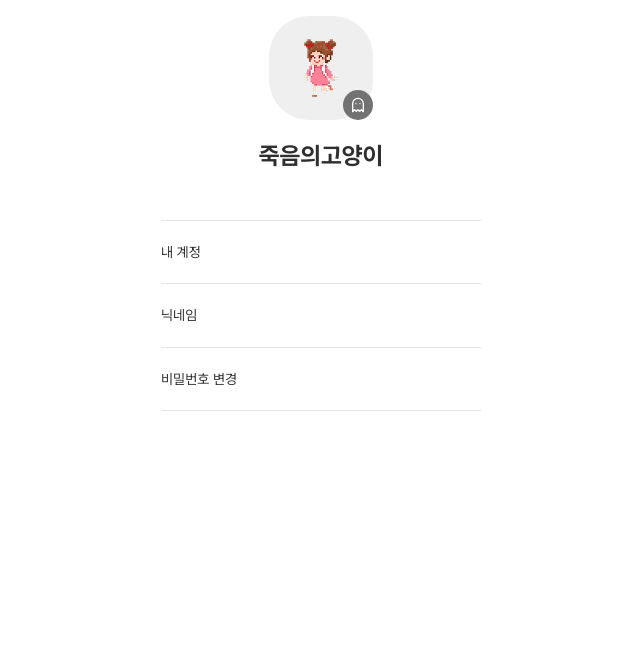
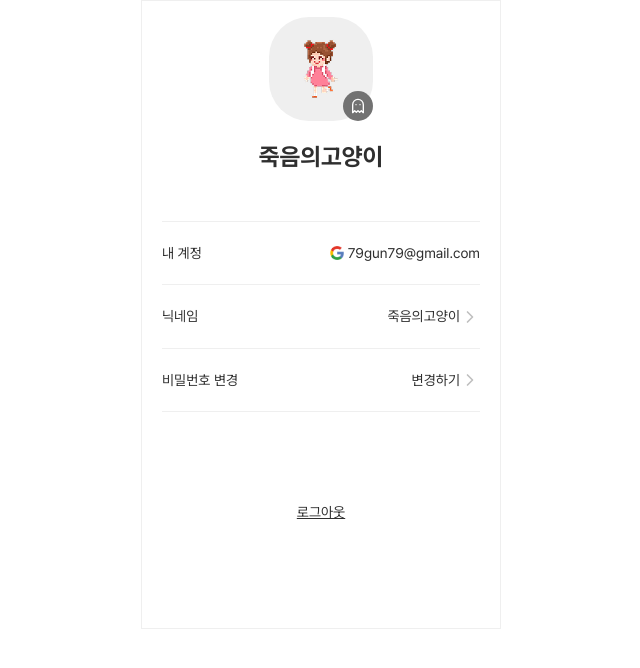
Before and after one commit to prgrms-web-devcourse-final-project/WEB4_5_9to6_FE, a Next.js app: page /profile/1/info in a window 1280 px wide. Shown: the top 668 px of the page, without its empty margins (319-959 px from the left). Built offline with nearby package versions, Linux system fonts and the light colour scheme.

Commit message:
feat: 내정보 수정 퍼블리싱

```diff
--- a/src/app/login/page.tsx
+++ b/src/app/login/page.tsx
@@ -2,6 +2,7 @@
 
 import Button from "@/components/common/Button";
 import Input from "@/components/login/Input";
+import Image from "next/image";
 
 export default function Login() {
     const loginHandler = () => {
@@ -18,7 +19,7 @@ export default function Login() {
         <div className="m-auto flex h-screen w-screen max-w-sm flex-col items-center justify-center">
             <div className="mx-5 flex flex-col items-center gap-4">
                 {/* 로고 */}
-                <img
+                <Image
                     src="/images/logo.png"
                     alt="logo"
                     className="mb-10 w-1/2"
--- /dev/null
+++ b/src/app/profile/[profileId]/info/name/page.tsx
@@ -0,0 +1,13 @@
+import ChangeNickname from "@/components/profile/info/ChangeNickname";
+
+export default function page() {
+    return (
+        <>
+            <div className="flex justify-center">
+                <div className="border-gray200 min-h-screen w-90 border bg-white pb-4">
+                    <ChangeNickname />
+                </div>
+            </div>
+        </>
+    );
+}
--- a/src/app/profile/[profileId]/info/page.tsx
+++ b/src/app/profile/[profileId]/info/page.tsx
@@ -1,36 +1,13 @@
-import Image from "next/image";
-import avatar from "../../../../assets/images/avatar.png";
-import { Ghost } from "lucide-react";
+import MyInfoCard from "@/components/profile/info/MyInfoCard";
+import MyInfoList from "@/components/profile/info/MyInfoList";
 
 export default function page() {
     return (
         <>
             <div className="flex justify-center">
-                <div className="min-h-screen w-90 bg-white pb-4">
-                    <div className="flex flex-col items-center justify-center gap-5 pt-4 pb-12">
-                        <span className="not-only:bg-gray200 relative flex h-26 w-26 items-center justify-center rounded-[40px]">
-                            <Image
-                                src={avatar}
-                                alt="프로필"
-                                className="h-15 w-15 object-fill"
-                            />
-                            <span className="bg-gray700 absolute right-0 bottom-0 flex h-[30px] w-[30px] items-center justify-center rounded-full">
-                                <Ghost size={16} className="text-white" />
-                            </span>
-                        </span>
-                        <p className="text-gray1000 text-2xl font-bold">
-                            죽음의고양이
-                        </p>
-                    </div>
-                    <div className="border-t-gray300 border-b-gray300 mx-5 flex flex-col border-t border-b py-5">
-                        <p className="b2 text-gray1000">내 계정</p>
-                    </div>
-                    <div className="border-b-gray300 mx-5 flex flex-col border-b py-5">
-                        <p className="b2 text-gray1000">닉네임</p>
-                    </div>
-                    <div className="border-b-gray300 mx-5 flex flex-col border-b py-5">
-                        <p className="b2 text-gray1000">비밀번호 변경</p>
-                    </div>
+                <div className="border-gray200 w-90 border bg-white pb-4">
+                    <MyInfoCard />
+                    <MyInfoList />
                 </div>
             </div>
         </>
--- /dev/null
+++ b/src/app/profile/[profileId]/info/pwd/page.tsx
@@ -0,0 +1,13 @@
+import ChangePassword from "@/components/profile/info/ChangePassword";
+
+export default function page() {
+    return (
+        <>
+            <div className="flex justify-center">
+                <div className="border-gray200 min-h-screen w-90 border bg-white pb-4">
+                    <ChangePassword />
+                </div>
+            </div>
+        </>
+    );
+}
--- a/src/components/common/Button.tsx
+++ b/src/components/common/Button.tsx
@@ -1,3 +1,4 @@
+import Image from "next/image";
 import React from "react";
 
 interface ButtonProps extends React.ButtonHTMLAttributes<HTMLButtonElement> {
@@ -26,7 +27,7 @@ export default function Button({
                 {...props}
             >
                 <div className="flex items-center justify-center gap-2">
-                    {icon && <img src={icon} />}
+                    {icon && <Image src={icon} alt="아이콘" />}
                     {children}
                 </div>
             </button>
--- /dev/null
+++ b/src/components/profile/info/ChangeNickname.tsx
@@ -0,0 +1,21 @@
+"use client";
+
+import Button from "@/components/common/Button";
+
+export default function ChangeNickname() {
+    return (
+        <>
+            <div className="flex min-h-screen flex-col justify-between bg-white p-5">
+                <div className="flex flex-col">
+                    <p className="b2 text-gray1000 mb-2">닉네임</p>
+                    <input
+                        type="text"
+                        className="border-gray300 b1 rounded-xl border p-4"
+                        placeholder="닉네임을 입력하세요"
+                    />
+                </div>
+                <Button color="black">변경하기</Button>
+            </div>
+        </>
+    );
+}
--- /dev/null
+++ b/src/components/profile/info/ChangePassword.tsx
@@ -0,0 +1,33 @@
+"use client";
+
+import Button from "@/components/common/Button";
+
+export default function ChangePassword() {
+    return (
+        <>
+            <div className="flex min-h-screen flex-col justify-between bg-white p-5">
+                <div className="flex flex-col">
+                    <p className="b2 text-gray1000 mb-2">기존 비밀번호</p>
+                    <input
+                        type="text"
+                        className="border-gray300 b1 mb-6 rounded-xl border p-4"
+                        placeholder="기존 비밀번호를 입력해 주세요"
+                    />
+                    <p className="b2 text-gray1000 mb-2">새 비밀번호</p>
+                    <input
+                        type="text"
+                        className="border-gray300 b1 mb-6 rounded-xl border p-4"
+                        placeholder="변경할 비밀번호를 입력해 주세요"
+                    />
+                    <p className="b2 text-gray1000 mb-2">비밀번호 확인</p>
+                    <input
+                        type="text"
+                        className="border-gray300 b1 rounded-xl border p-4"
+                        placeholder="비밀번호를 한번 더 입력해 주세요"
+                    />
+                </div>
+                <Button color="black">비밀번호 변경</Button>
+            </div>
+        </>
+    );
+}
--- /dev/null
+++ b/src/components/profile/info/MyInfoCard.tsx
@@ -0,0 +1,25 @@
+"use client";
+
+import { Ghost } from "lucide-react";
+import Image from "next/image";
+import avatar from "../../../assets/images/avatar.png";
+
+export default function MyInfoCard() {
+    return (
+        <>
+            <div className="flex flex-col items-center justify-center gap-5 pt-4 pb-12">
+                <span className="not-only:bg-gray200 relative flex h-26 w-26 items-center justify-center rounded-[40px]">
+                    <Image
+                        src={avatar}
+                        alt="프로필"
+                        className="h-15 w-15 object-fill"
+                    />
+                    <span className="bg-gray700 absolute right-0 bottom-0 flex h-[30px] w-[30px] cursor-pointer items-center justify-center rounded-full">
+                        <Ghost size={16} className="text-white" />
+                    </span>
+                </span>
+                <p className="text-gray1000 text-2xl font-bold">죽음의고양이</p>
+            </div>
+        </>
+    );
+}
--- /dev/null
+++ b/src/components/profile/info/MyInfoList.tsx
@@ -0,0 +1,57 @@
+"use client";
+
+import Image from "next/image";
+import google from "../../../../public/images/google.png";
+import { ChevronRight } from "lucide-react";
+import { useRouter } from "next/navigation";
+
+export default function MyInfoList() {
+    const router = useRouter();
+    return (
+        <>
+            <div className="border-t-gray200 border-b-gray200 mx-5 flex items-center border-t border-b py-5">
+                <p className="b2 text-gray1000">내 계정</p>
+                <span className="flex-grow"></span>
+                <Image
+                    src={google}
+                    alt="계정"
+                    className="mr-1 h-[14px] w-[14px]"
+                />
+                <p className="b2 text-gray1000">79gun79@gmail.com</p>
+            </div>
+            <div className="border-b-gray200 mx-5 flex items-center border-b py-5">
+                <p className="b2 text-gray1000">닉네임</p>
+                <span className="flex-grow"></span>
+                <p
+                    onClick={() => router.push("info/name")}
+                    className="b2 text-gray1000 cursor-pointer"
+                >
+                    죽음의고양이
+                </p>
+                <ChevronRight
+                    onClick={() => router.push("info/name")}
+                    size={20}
+                    className="text-gray500 cursor-pointer"
+                />
+            </div>
+            <div className="border-b-gray200 mx-5 flex items-center border-b py-5">
+                <p className="b2 text-gray1000">비밀번호 변경</p>
+                <span className="flex-grow"></span>
+                <p
+                    onClick={() => router.push("info/pwd")}
+                    className="b2 text-gray1000 cursor-pointer"
+                >
+                    변경하기
+                </p>
+                <ChevronRight
+                    onClick={() => router.push("info/pwd")}
+                    size={20}
+                    className="text-gray500 cursor-pointer"
+                />
+            </div>
+            <div className="flex h-50 items-center justify-center">
+                <p className="text-gray1000 b2 underline">로그아웃</p>
+            </div>
+        </>
+    );
+}
```
